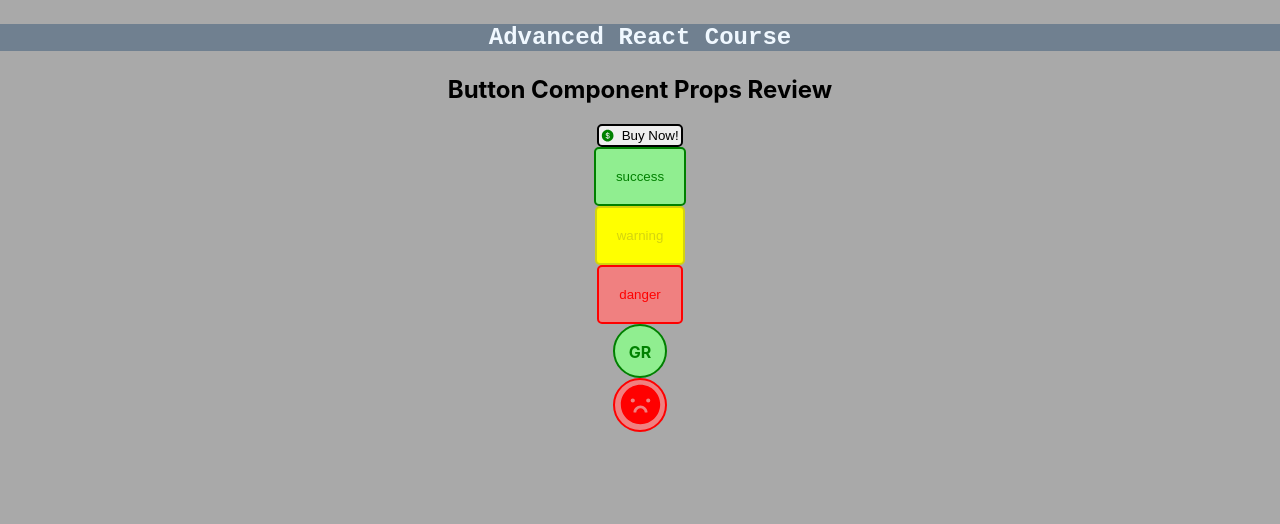
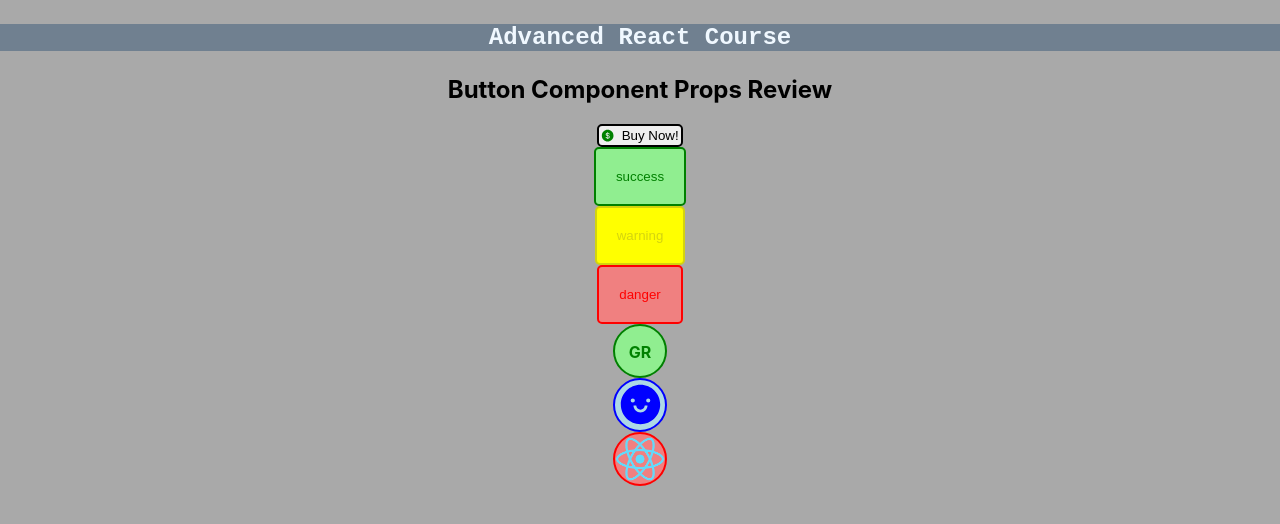
Before and after one commit to gregrell/scrimba_advanced_react, a React (Create React App) app in the folder advancedreact2/: page / in a window 1280 px wide. Shown: the top 524 px of the page. Built offline with nearby package versions, Linux system fonts and the light colour scheme.

Commit message:
Avatar work is working.

```diff
--- a/advancedreact2/src/App.css
+++ b/advancedreact2/src/App.css
@@ -80,3 +80,8 @@ button.sm{
   background-color: lightcoral;
   color: red;
 }
+
+.blue{
+  background-color: lightblue;
+  color: blue;
+}
--- a/advancedreact2/src/Components/Advanced/Advanced.jsx
+++ b/advancedreact2/src/Components/Advanced/Advanced.jsx
@@ -2,6 +2,7 @@ import React from "react";
 import Button from "./Button/Button";
 import {AiFillDollarCircle} from 'react-icons/ai'
 import Avatar from "../Avatar/Avatar";
+
 
 export default function Advanced (){
 
@@ -23,7 +24,8 @@ export default function Advanced (){
                 <Button onClick={handleClick} variant="warning">warning</Button>
                 <Button onClick={handleClick} variant="danger">danger</Button>
                 <Avatar variant='green'>GR</Avatar>
-                <Avatar variant='red'></Avatar>
+                <Avatar variant='blue'></Avatar>
+                <Avatar variant='red' img="logo192.png"></Avatar>
 
             </div>
         )
--- a/advancedreact2/src/Components/Avatar/Avatar.jsx
+++ b/advancedreact2/src/Components/Avatar/Avatar.jsx
@@ -1,6 +1,7 @@
 import React from "react";
 import classnames from "classnames";
-import { AiFillFrown } from "react-icons/ai";
+import { AiFillFrown, AiFillSmile } from "react-icons/ai";
+
 
 export default function Avatar({img, children, variant, className, ...rest}){
 
@@ -13,6 +14,9 @@ export default function Avatar({img, children, variant, className, ...rest}){
         color="green"
     }
 
+    if (variant ==="blue"){
+        color="blue"
+    }
 
 
     let allClasses = classnames(className, color, "avatar")
@@ -21,10 +25,9 @@ export default function Avatar({img, children, variant, className, ...rest}){
     return(
         <>
             <div {...rest} className={allClasses}>
-                {img && <img alt=""></img>}
+                {img && <img alt="" src={img}></img>}
                 <p>{children && children}</p>
-                {!children && <AiFillFrown/>}
-
+                {!children && <AiFillSmile/>}
             </div>
         </>
     )
```
